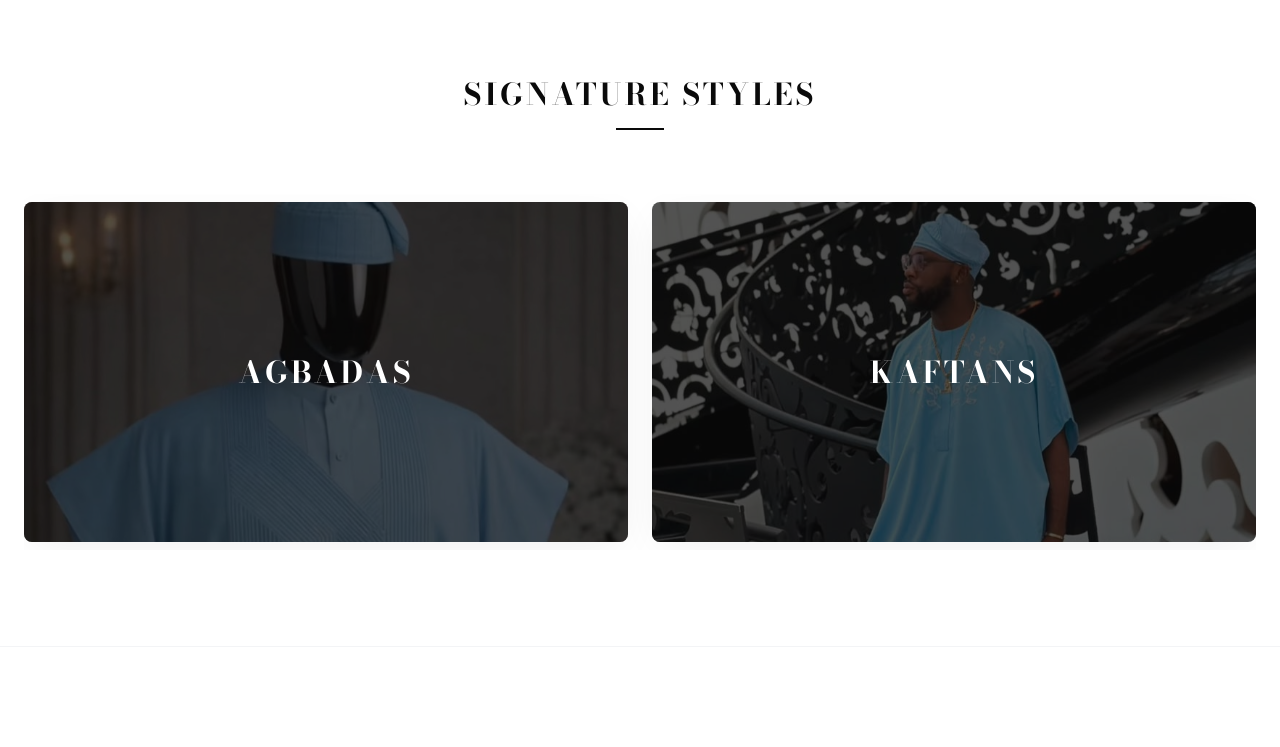
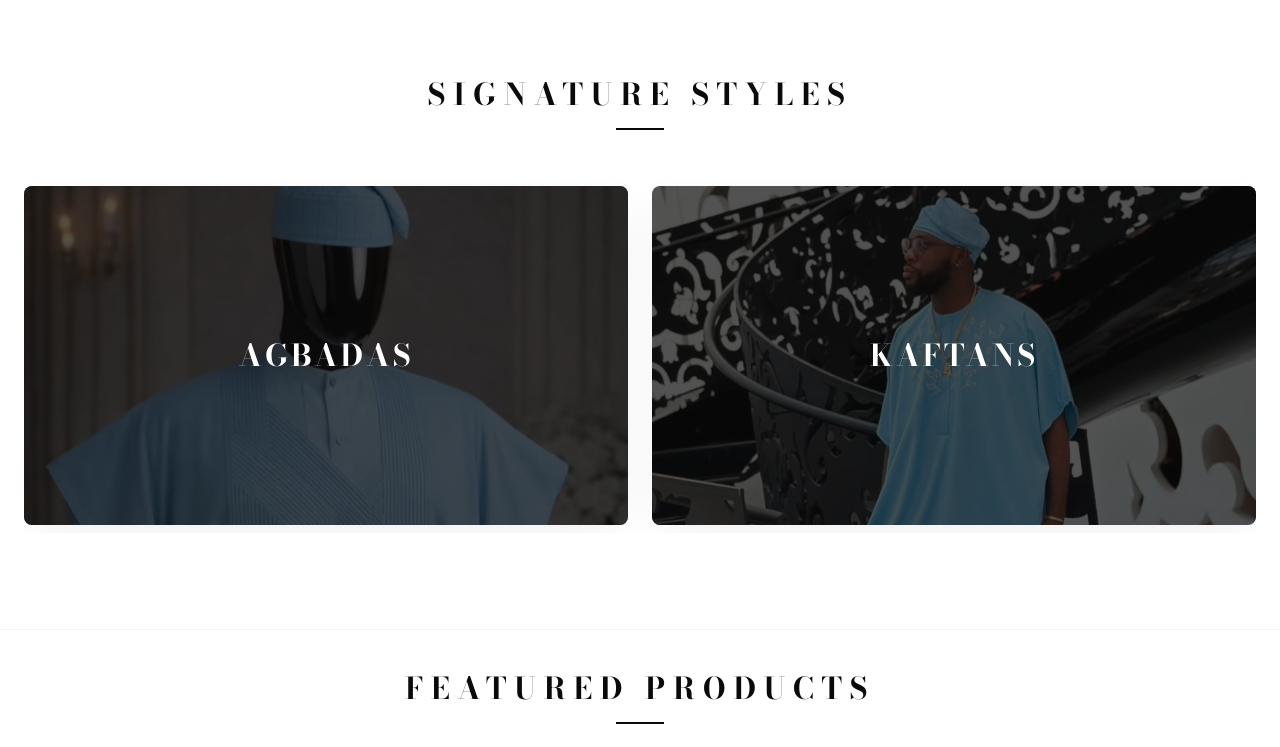
Before and after one commit to omosemola/frankiestyles, a Next.js app: page / in a window 1280 px wide. Shown: the part 820-1567 px from the top of the page. Built offline with nearby package versions, Linux system fonts and the light colour scheme.

Commit message:
feat: implement animated SectionHeader component for all homepage sections and reduce featured products padding-top to 40px

```diff
--- a/src/app/page.tsx
+++ b/src/app/page.tsx
@@ -6,6 +6,7 @@ import { SignatureStyles } from "@/components/home/SignatureStyles";
 import { ScrollAnimate } from "@/components/ui/ScrollAnimate";
 import { ContactSection } from "@/components/home/ContactSection";
 import { FeaturedProductsSection } from "@/components/home/FeaturedProductsSection";
+import { SectionHeader } from "@/components/ui/SectionHeader";
 import Link from 'next/link';
 
 export default function Home() {
@@ -16,22 +17,16 @@ export default function Home() {
       {/* Featured Categories */}
       <section className="py-24 bg-white overflow-hidden">
         <div className="container mx-auto px-6 text-center">
-          <ScrollAnimate direction="up">
-            <h2 className="text-3xl font-bold tracking-widest uppercase mb-4 text-[#0a0a0a]">Signature Styles</h2>
-            <div className="w-12 h-0.5 bg-[#0a0a0a] mx-auto mb-16"></div>
-          </ScrollAnimate>
+          <SectionHeader title="Signature Styles" />
 
           <SignatureStyles />
         </div>
       </section>
 
       {/* Featured Products Grid */}
-      <section className="py-24 bg-white border-t border-gray-100 overflow-hidden">
+      <section className="pt-10 pb-24 bg-white border-t border-gray-100 overflow-hidden">
         <div className="container mx-auto px-6 text-center">
-          <ScrollAnimate direction="up">
-            <h2 className="text-3xl font-bold tracking-widest uppercase mb-4 text-[#0a0a0a]">Featured Products</h2>
-            <div className="w-12 h-0.5 bg-[#0a0a0a] mx-auto mb-16"></div>
-          </ScrollAnimate>
+          <SectionHeader title="Featured Products" />
 
           <FeaturedProductsSection />
         </div>
@@ -49,10 +44,7 @@ export default function Home() {
       {/* New Arrivals (Horizontal Swipe on Mobile) */}
       <section className="py-24 bg-[#f8f8f8] overflow-hidden">
         <div className="container mx-auto px-6 text-center">
-          <ScrollAnimate direction="up">
-            <h2 className="text-3xl font-bold tracking-widest uppercase mb-4 text-[#0a0a0a]">New Arrivals</h2>
-            <div className="w-12 h-0.5 bg-[#0a0a0a] mx-auto mb-16"></div>
-          </ScrollAnimate>
+          <SectionHeader title="New Arrivals" />
 
           {/* Horizontal scroll container for mobile, standard grid for desktop */}
           <ScrollAnimate direction="up" amount={0.05}>
--- a/src/components/home/ContactSection.tsx
+++ b/src/components/home/ContactSection.tsx
@@ -5,6 +5,7 @@ import { Mail, Phone, MapPin, Clock, CheckCircle } from 'lucide-react';
 import { Button } from '@/components/ui/Button';
 import { Input } from '@/components/ui/Input';
 import { ScrollAnimate } from '@/components/ui/ScrollAnimate';
+import { SectionHeader } from '@/components/ui/SectionHeader';
 import { cn } from '@/lib/utils';
 
 export function ContactSection() {
@@ -36,13 +37,11 @@ export function ContactSection() {
   return (
     <section className="py-24 bg-white border-t border-gray-150 overflow-hidden text-[#0a0a0a]">
       <div className="container mx-auto px-6 max-w-6xl">
-        <ScrollAnimate direction="up" className="text-center mb-16">
-          <h2 className="text-3xl font-bold tracking-widest uppercase mb-4 text-[#0a0a0a] font-bodoni">Book a Consultation</h2>
-          <div className="w-12 h-0.5 bg-[#0a0a0a] mx-auto mb-6"></div>
-          <p className="text-sm text-gray-500 max-w-lg mx-auto">
-            Experience our premium tailoring. Fill out the request form below to schedule a private fitting or virtual consultation.
-          </p>
-        </ScrollAnimate>
+        <SectionHeader
+          title="Book a Consultation"
+          description="Experience our premium tailoring. Fill out the request form below to schedule a private fitting or virtual consultation."
+          useSerif={true}
+        />
 
         <div className="grid grid-cols-1 lg:grid-cols-12 gap-12 lg:gap-16 items-start">
           {/* Left Side: Showroom & Contacts */}
--- /dev/null
+++ b/src/components/ui/SectionHeader.tsx
@@ -0,0 +1,49 @@
+"use client";
+import React from 'react';
+import { motion } from 'framer-motion';
+
+interface SectionHeaderProps {
+  title: string;
+  description?: string;
+  className?: string;
+  useSerif?: boolean;
+}
+
+export function SectionHeader({ title, description, className = '', useSerif = false }: SectionHeaderProps) {
+  return (
+    <div className={`text-center mb-12 flex flex-col items-center justify-center overflow-hidden ${className}`}>
+      {/* Heading animating letter-spacing and scale outwards */}
+      <motion.h2
+        initial={{ letterSpacing: "0.02em", opacity: 0, scale: 0.98 }}
+        whileInView={{ letterSpacing: "0.25em", opacity: 1, scale: 1 }}
+        viewport={{ once: true, margin: "-60px" }}
+        transition={{ duration: 1.4, ease: [0.19, 1, 0.22, 1] }}
+        className={`text-3xl font-bold uppercase text-[#0a0a0a] mb-4 select-none ${useSerif ? 'font-bodoni' : ''}`}
+      >
+        {title}
+      </motion.h2>
+
+      {/* Underline animating scaleX outwards from center */}
+      <motion.div
+        initial={{ scaleX: 0 }}
+        whileInView={{ scaleX: 1 }}
+        viewport={{ once: true, margin: "-60px" }}
+        transition={{ duration: 1.1, delay: 0.15, ease: [0.19, 1, 0.22, 1] }}
+        className="w-12 h-[1.5px] bg-[#0a0a0a] origin-center"
+      />
+
+      {/* Optional Description fading in */}
+      {description && (
+        <motion.p
+          initial={{ opacity: 0, y: 15 }}
+          whileInView={{ opacity: 1, y: 0 }}
+          viewport={{ once: true, margin: "-60px" }}
+          transition={{ duration: 0.8, delay: 0.3, ease: [0.19, 1, 0.22, 1] }}
+          className="text-sm text-gray-500 max-w-lg mx-auto mt-6 leading-relaxed"
+        >
+          {description}
+        </motion.p>
+      )}
+    </div>
+  );
+}
```
